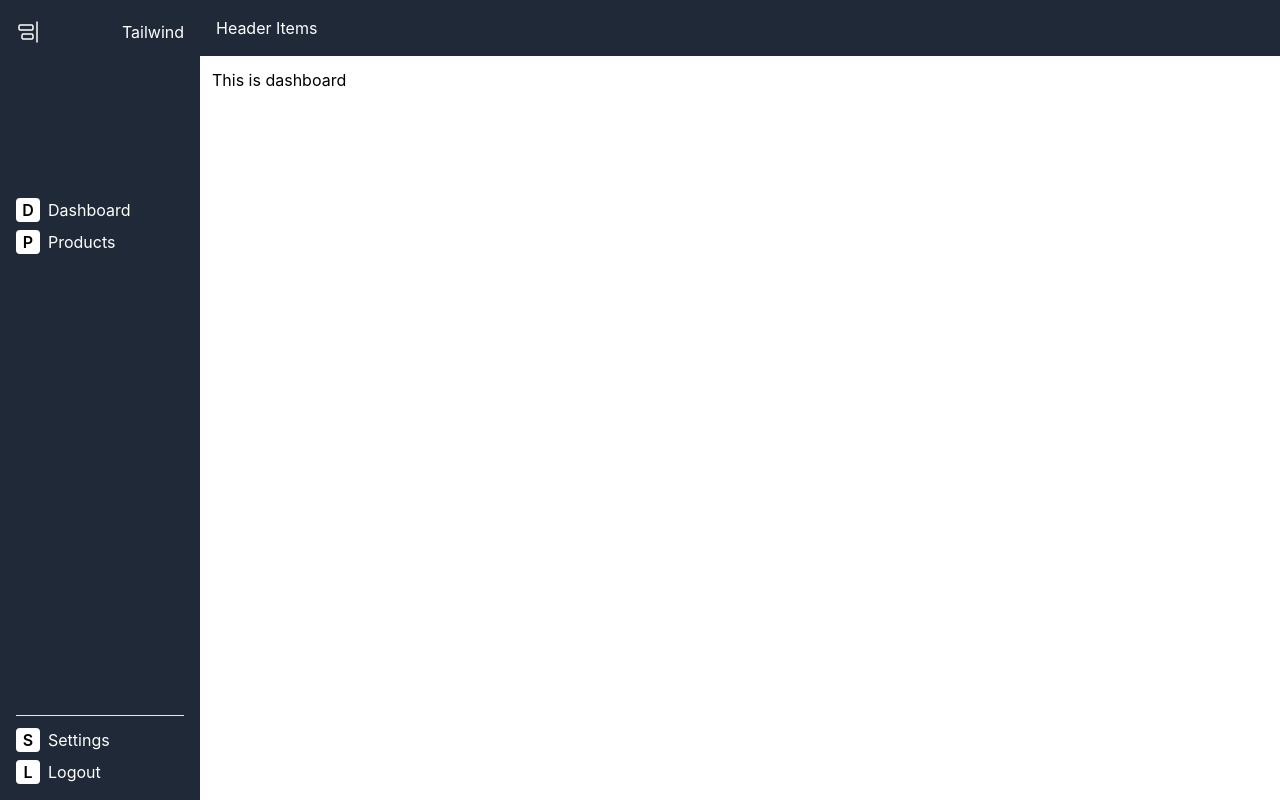
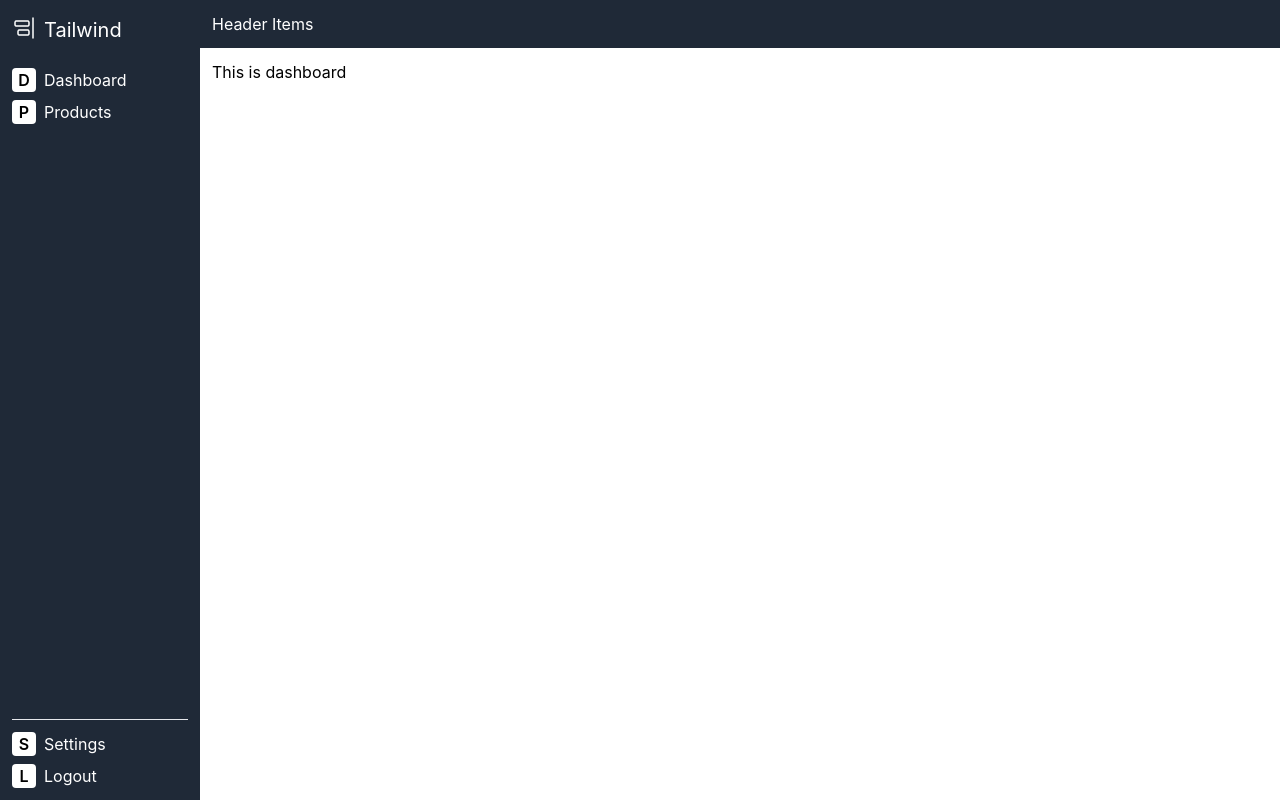
Before and after one commit to frank209022019/react-tailwind-dashboard, a React (Create React App) app: page / in a window 1280 px wide. Built offline with nearby package versions, Linux system fonts and the light colour scheme.

Commit message:
Fix sidebar title and logo

```diff
--- a/src/components/shared/Header.tsx
+++ b/src/components/shared/Header.tsx
@@ -6,7 +6,7 @@ const Header = () => {
   const { isSidebarOpen } = useSidebar();
 
   return (
-    <div className={`bg-gray-800 p-4 text-white ${isSidebarOpen ? '' : 'w-full'}`}>
+    <div className={`bg-gray-800 p-3 text-white ${isSidebarOpen ? '' : 'w-full'}`}>
       Header Items
     </div>
   );
--- a/src/components/shared/Sidebar.Logo.tsx
+++ b/src/components/shared/Sidebar.Logo.tsx
@@ -20,12 +20,19 @@ const SidebarLogo = ({ width = '24px', height = '24px', color = 'white' }: ILogo
   return (
     <>
       <motion.svg
+        width={width}
+        height={height}
         onClick={toggleSidebar}
         key="tailwind-header-logo"
         className="text-white font-xl"
         initial={{ opacity: 0, x: -20 }}
         animate={{ opacity: 1, x: 0 }}
-        exit={{ opacity: 0, x: -50 }}>
+        exit={{ opacity: 0, x: -20 }}
+        whileHover={{
+          scale: 1.1,
+          transition: { duration: 0.3 }
+        }}
+        whileTap={{ scale: 0.9 }}>
         {isSidebarOpen ? (
           <svg
             width={width}
--- a/src/components/shared/Sidebar.Title.tsx
+++ b/src/components/shared/Sidebar.Title.tsx
@@ -12,10 +12,10 @@ const SidebarTitle = () => {
       {isSidebarOpen && (
         <motion.span
           key="tailwind-text"
-          className="text-white font-xl"
+          className="text-white text-xl ms-2"
           initial={{ opacity: 0, x: -20 }}
           animate={{ opacity: 1, x: 0 }}
-          exit={{ opacity: 0, x: -50 }}>
+          exit={{ opacity: 0, x: -20 }}>
           Tailwind
         </motion.span>
       )}
--- a/src/components/shared/Sidebar.tsx
+++ b/src/components/shared/Sidebar.tsx
@@ -17,15 +17,15 @@ const Sidebar = () => {
         className="bg-gray-800 flex flex-col justify-between h-screen shrink-0"
         initial={{ width: 0 }}
         animate={{ width: isSidebarOpen ? 200 : 60 }}
-        transition={{ type: 'spring', stiffness: 100 }}>
-        <div className="flex ps-4 pt-4 pe-4 pb-3 mt-1">
+        transition={{ type: 'spring', stiffness: 100, duration: 0.5 }}>
+        <div className="flex ps-3 py-3 pe-3 mt-1">
           {/* Logo */}
           <SidebarLogo />
           {/* Title */}
           <SidebarTitle />
         </div>
         {/* Top Routes */}
-        <div className="p-4 text-white">
+        <div className="p-3 text-white">
           {isSidebarOpen ? (
             <div className="flex flex-col items-start space-y-2">
               {SidebarRoutesArray.TopRoutes.map((route) => (
@@ -70,7 +70,7 @@ const Sidebar = () => {
           )}
         </div>
         {/* Bottom Routes */}
-        <div className="mt-auto p-4 text-white">
+        <div className="mt-auto p-3 text-white">
           <hr className={`mb-3 ${isSidebarOpen ? 'w-full' : 'w-0'}`} />
           {isSidebarOpen ? (
             <div className="flex flex-col items-start space-y-2">
--- a/src/pages/restricted/shared/Layout.tsx
+++ b/src/pages/restricted/shared/Layout.tsx
@@ -12,11 +12,9 @@ const Layout = () => {
     <div className="flex h-screen">
       {/* Sidebar */}
       <Sidebar />
-
       <div className={`flex flex-col flex-1 ${isSidebarOpen ? '' : 'w-full'}`}>
         {/* Header */}
         <Header />
-
         {/* Main Content */}
         <div className="flex-1 overflow-y-auto p-3">
           <Outlet />
```
